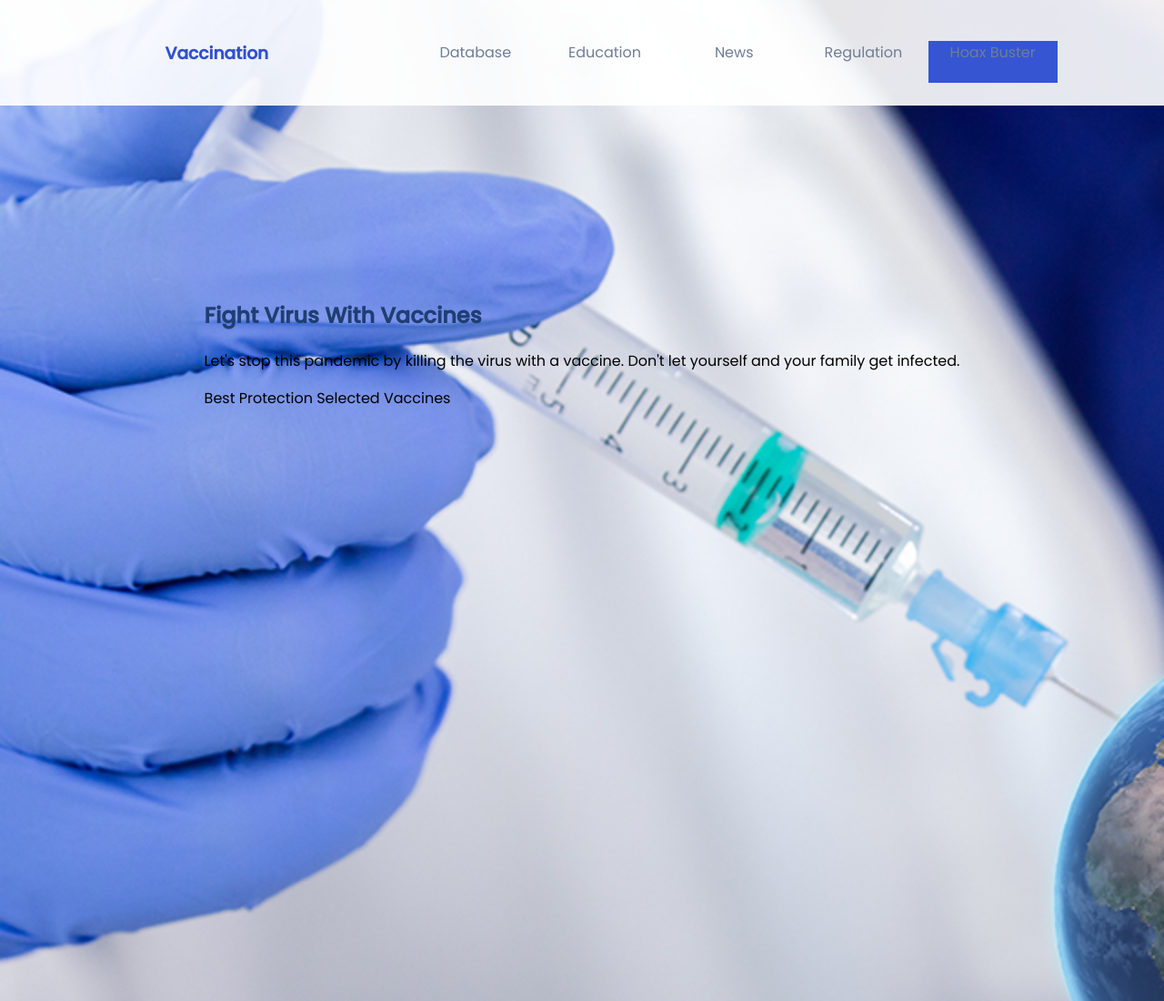
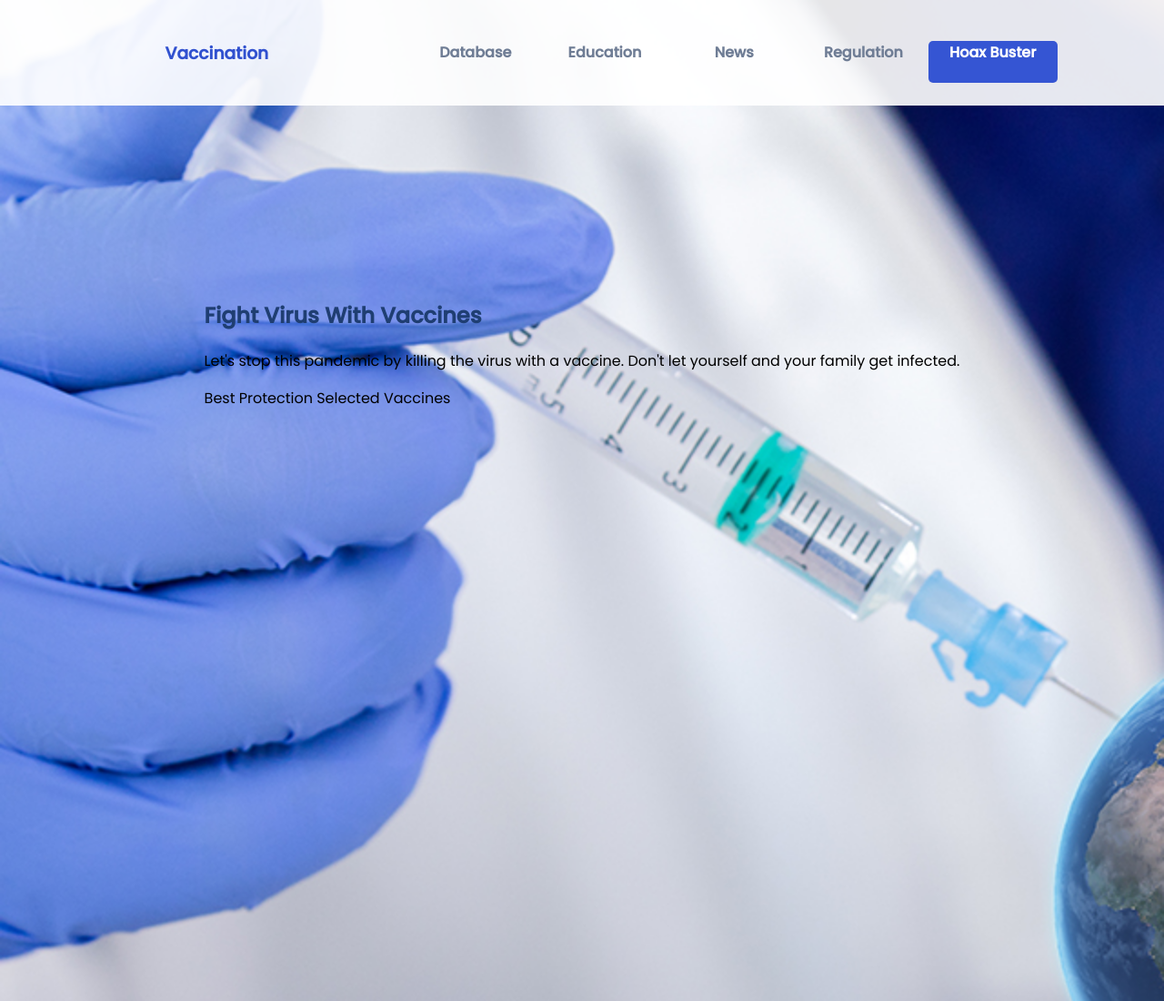
Before and after one commit to Pagutri/ClonVacunas, a plain HTML site: page index.html in a window 1280 px wide. Shown: the top 1100 px of the page at 91% size. Drawn offline with Linux system fonts and the light colour scheme.

Commit message:
Mejorar apariencia de la barra de navegación

```diff
--- a/styles.css
+++ b/styles.css
@@ -15,6 +15,7 @@ header {
     padding: 25px;
     display: grid;
     grid-template-columns: 1fr 2fr;
+    font-weight: bold;
 }
 
 header h3 {
@@ -34,6 +35,8 @@ nav a {
 
 .seleccion {
     background: #3555d3;
+    color: #FFF;
+    border-radius: 5px;
 }
 
 h1 {
```
